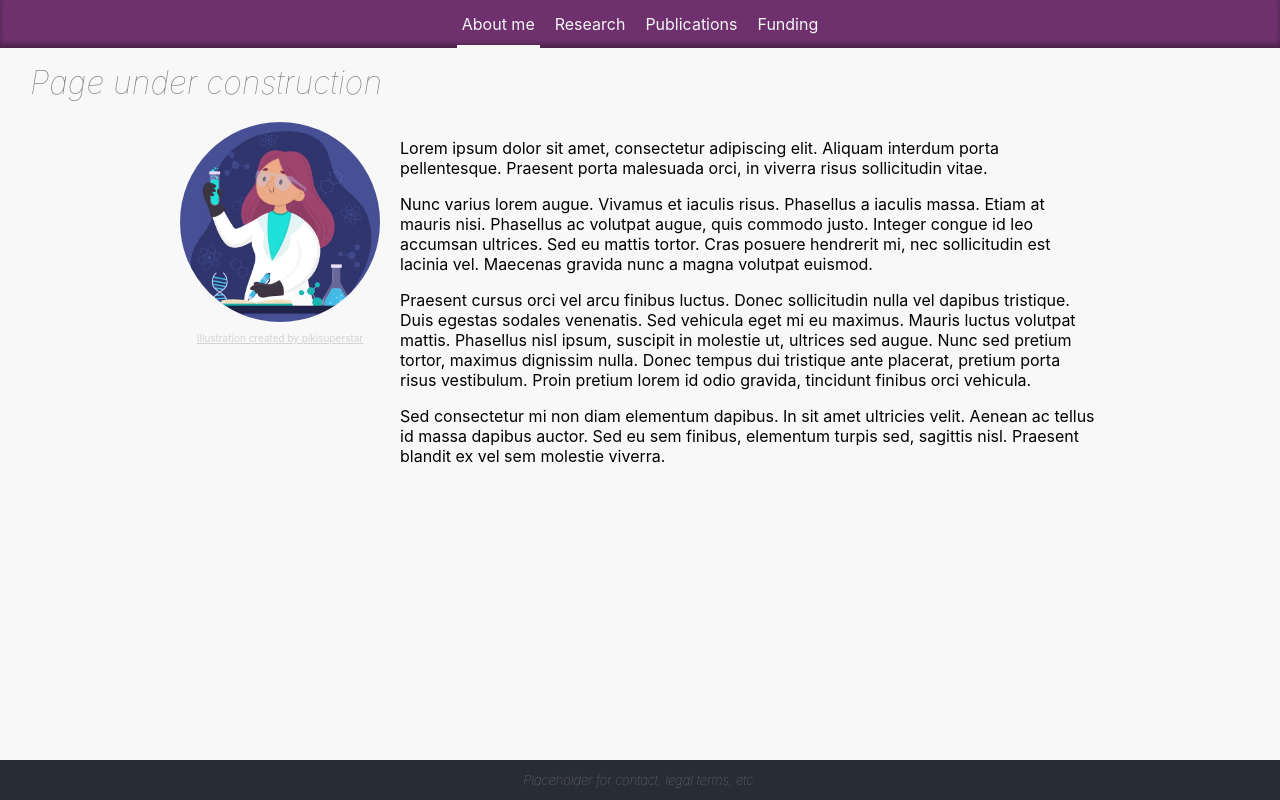
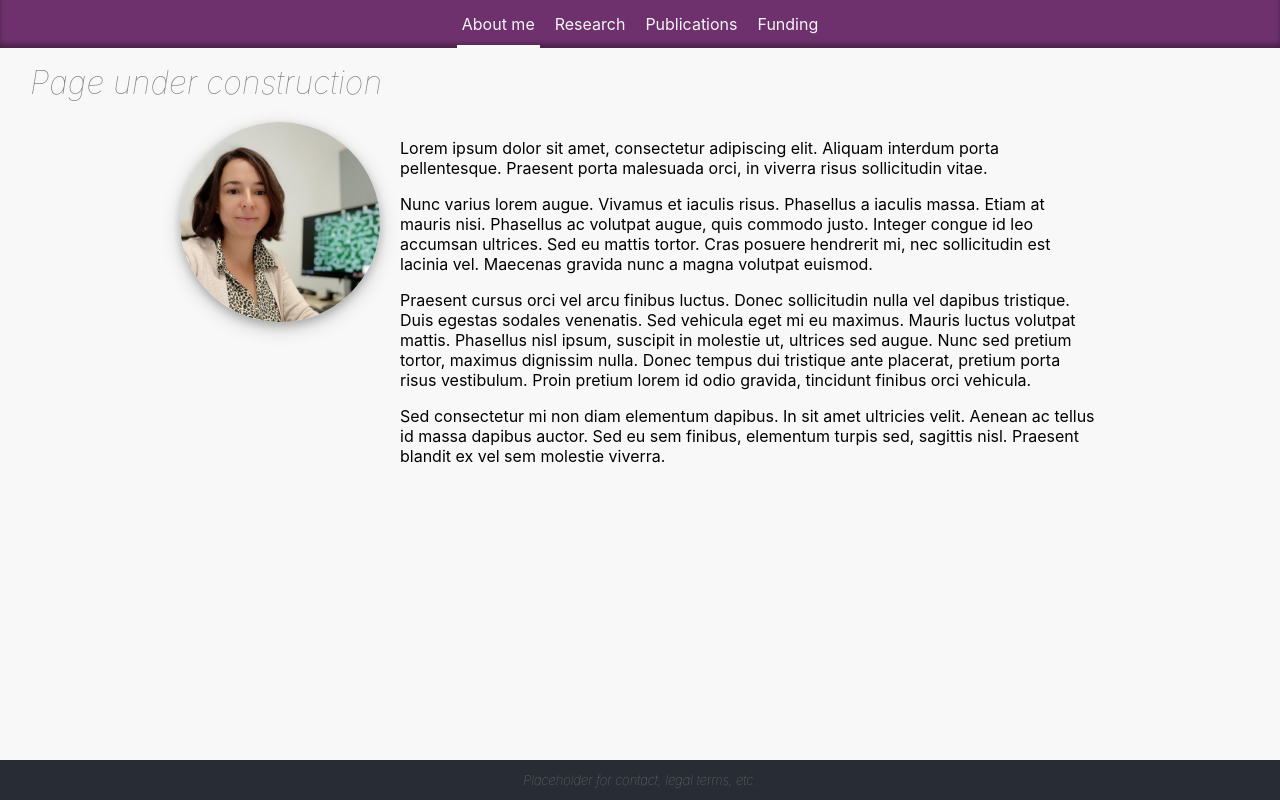
Before and after one commit to rsherves/ana-site, a React (Create React App) app: page / in a window 1280 px wide. Built offline with nearby package versions, Linux system fonts and the light colour scheme.

Commit message:
Add real photo in 'About me'

```diff
--- a/src/App.css
+++ b/src/App.css
@@ -29,3 +29,11 @@
   -ms-user-select: none;
   user-select: none;
 }
+
+.App .img-credits {
+  text-align: center;
+}
+.App .img-credits a {
+  font-size: 10px;
+  color: LightGray;
+}
--- a/src/PageBody/About.css
+++ b/src/PageBody/About.css
@@ -2,9 +2,14 @@
   justify-content: center;
 }
 
-.About .flex-item-img {
-  min-width: 200px;
-  max-width: 200px;
+.About .ana-office {
+  width: 100%;
+  width: 200px;
+  height: 200px;
+  border-radius: 50%;
+  object-fit: cover;
+  object-position: 0px -20px;
+  box-shadow: 0 4px 8px 0 rgba(0, 0, 0, 0.2), 0 6px 20px 0 rgba(0, 0, 0, 0.19);
 }
 
 .About .flex-item-txt {
@@ -21,15 +26,3 @@
     margin-left: 0;
   }
 }
-
-.About .sci-illustration {
-  border-radius: 50%;
-  width: 100%;
-}
-.App .img-credits {
-  text-align: center;
-}
-.App .img-credits a {
-  font-size: 10px;
-  color: LightGray;
-}
--- a/src/PageBody/About.js
+++ b/src/PageBody/About.js
@@ -1,5 +1,5 @@
 import './About.css';
-import scientist from '../img/female-scientist-illustration.jpg';
+import anaOffice from '../img/ana-office.jpg';
 
 function About() {
   const imgCreditUrl = "https://www.freepik.com/vectors/female-scientist";
@@ -7,16 +7,7 @@ function About() {
     <div className="About">
       <div className="flex-container">
         <div className="flex-item-img">
-          <img src={scientist} className="sci-illustration" alt="female scientist illustration" />
-          <div className="img-credits">
-            <a
-              target="_blank"
-              rel="noopener noreferrer"
-              href={imgCreditUrl}
-            >
-              Illustration created by pikisuperstar
-            </a>
-          </div>
+          <img src={anaOffice} className="ana-office" alt="Photo in the office" />
         </div>
         <div className="flex-item-txt">
           <p>Lorem ipsum dolor sit amet, consectetur adipiscing elit. Aliquam interdum porta pellentesque. Praesent porta malesuada orci, in viverra risus sollicitudin vitae.</p>
```
Also changed, not shown: src/img/ana-office.jpg (added).
